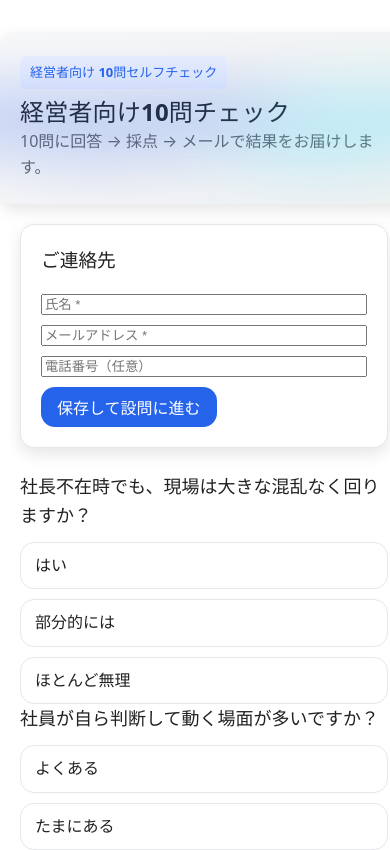
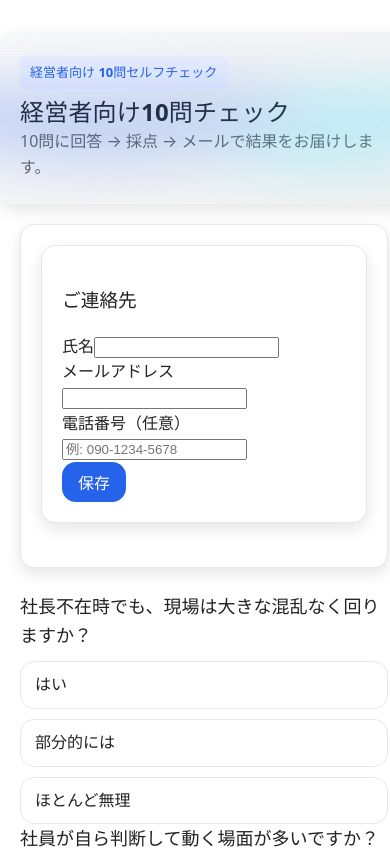
Before and after one commit to tanase0924-web/ceo-check, a React (Vite) app: page / in a window 390 px wide. Shown: the top 850 px of the page. Built offline with nearby package versions, Linux system fonts and the light colour scheme.

Commit message:
feat(LeadForm): validate phone format (digits 10-15, allow + - space)

```diff
--- a/src/LeadForm.tsx
+++ b/src/LeadForm.tsx
@@ -1,5 +1,4 @@
-// src/LeadForm.tsx
-import { useEffect, useState } from "react";
+import { useState } from "react";
 
 export type Lead = {
   id?: string;
@@ -8,35 +7,29 @@ export type Lead = {
   phone?: string | null;
 };
 
-type Props = {
-  onDone: (lead: Lead) => void;   // 保存後、id を含めて親に返す
-  current?: Lead;                 // 既存の値（任意）
-};
+// 数字以外を除去
+function normalizeDigits(s: string) {
+  return (s || "").replace(/\D/g, "");
+}
 
-export default function LeadForm({ onDone, current }: Props) {
-  const [name, setName]   = useState(current?.name ?? "");
-  const [email, setEmail] = useState(current?.email ?? "");
-  const [phone, setPhone] = useState(current?.phone ?? "");
+// 電話番号の形式チェック
+function isValidPhone(s: string) {
+  if (!s) return true; // 未入力はOK（任意項目）
+  if (!/^\+?[0-9\s-]+$/.test(s)) return false; // 許可文字のみ
+  const digits = normalizeDigits(s);
+  return digits.length >= 10 && digits.length <= 15; // 桁数チェック
+}
+
+export default function LeadForm({ onDone }: { onDone: (lead: Lead) => void }) {
+  const [name, setName] = useState("");
+  const [email, setEmail] = useState("");
+  const [phone, setPhone] = useState("");
   const [saving, setSaving] = useState(false);
   const [msg, setMsg] = useState<string | null>(null);
-  const [savedId, setSavedId] = useState<string | null>(current?.id ?? null);
 
-  // current が変わったときにフォームへ反映
-  useEffect(() => {
-    if (!current) return;
-    setName(current.name ?? "");
-    setEmail(current.email ?? "");
-    setPhone(current.phone ?? "");
-    if (current.id) setSavedId(current.id);
-  }, [current]);
-
-  function validate(): string | null {
-    if (!name.trim()) return "氏名は必須です。";
-    if (!email.trim()) return "メールアドレスは必須です。";
-    // 超ざっくりな email バリデーション
-    if (!/^[^@\s]+@[^@\s]+\.[^@\s]+$/.test(email.trim())) {
-      return "メールアドレスの形式が正しくありません。";
-    }
+  function validate() {
+    if (!name.trim()) return "氏名を入力してください";
+    if (!email.trim()) return "メールアドレスを入力してください";
     return null;
   }
 
@@ -47,13 +40,18 @@ export default function LeadForm({ onDone, current }: Props) {
       return;
     }
 
+    if (!isValidPhone(phone)) {
+      setMsg("電話番号の形式が正しくありません（数字・ハイフン・スペース・+のみ、桁数10〜15桁）");
+      return;
+    }
+
     setSaving(true);
     setMsg(null);
     try {
       const body = {
         name: name.trim(),
         email: email.trim(),
-        phone: (phone || "").trim(),
+        phone: phone.trim() || null,
       };
 
       const res = await fetch("/api/lead", {
@@ -62,78 +60,56 @@ export default function LeadForm({ onDone, current }: Props) {
         body: JSON.stringify(body),
       });
 
-      if (!res.ok) {
-        const t = await res.text();
-        throw new Error(t || `HTTP ${res.status}`);
-      }
+      const data = await res.json();
+      if (!res.ok) throw new Error(data.error || "保存に失敗しました");
 
-      let json: any = null;
-      try {
-        json = await res.json();
-      } catch {
-        json = {};
-      }
-
-      // 返却パターンのどれでも拾う
-      const newId: string | undefined =
-        json?.id ?? json?.lead?.id ?? json?.data?.id;
-
-      if (!newId) {
-        // id が取れなかった場合でも onDone を呼ぶ（API 実装差異の保険）
-        setMsg("保存は完了しましたが、ID を取得できませんでした。");
-        onDone({ ...body, id: undefined });
-        return;
-      }
-
-      setSavedId(newId);
-      setMsg("保存しました。続けて設問に回答してください。");
-
-      // 親へ「id 付き」で返す
-      onDone({
-        id: newId,
-        name: body.name,
-        email: body.email,
-        phone: body.phone,
-      });
+      onDone({ ...body, id: data.id || data.leadId });
+      setMsg("保存しました");
     } catch (e: any) {
-      setMsg(`保存に失敗しました：${e?.message || e}`);
+      setMsg(`保存に失敗しました: ${e.message}`);
     } finally {
       setSaving(false);
     }
   }
 
   return (
+    <div className="card">
+      <h3>ご連絡先</h3>
       <div>
-      <h3 style={{ marginTop: 0 }}>ご連絡先</h3>
-
-      <div style={{ display: "grid", gap: 10 }}>
+        <label>
+          氏名
           <input
-          placeholder="氏名 *"
+            type="text"
             value={name}
             onChange={(e) => setName(e.target.value)}
           />
+        </label>
+      </div>
+      <div>
+        <label>
+          メールアドレス
           <input
-          placeholder="メールアドレス *"
+            type="email"
             value={email}
             onChange={(e) => setEmail(e.target.value)}
           />
+        </label>
+      </div>
+      <div>
+        <label>
+          電話番号（任意）
           <input
-          placeholder="電話番号（任意）"
-          value={phone ?? ""}
+            type="tel"
+            value={phone}
             onChange={(e) => setPhone(e.target.value)}
+            placeholder="例: 090-1234-5678"
           />
+        </label>
       </div>
-
-      <div style={{ marginTop: 10, display: "flex", gap: 8, alignItems: "center" }}>
-        <button className="btn" onClick={save} disabled={saving}>
-          {saving ? "保存中..." : savedId ? "更新する" : "保存して設問に進む"}
+      {msg && <p style={{ color: "red" }}>{msg}</p>}
+      <button onClick={save} disabled={saving} className="btn">
+        {saving ? "保存中…" : "保存"}
       </button>
-        {savedId && (
-          <span className="help">登録済み: {email}（ID: {savedId.slice(0, 8)}…）</span>
-        )}
-      </div>
-
-      {msg && <div className="help" style={{ marginTop: 6 }}>{msg}</div>}
     </div>
   );
 }
```
Lines whose indentation alone changed are shown as unchanged.
